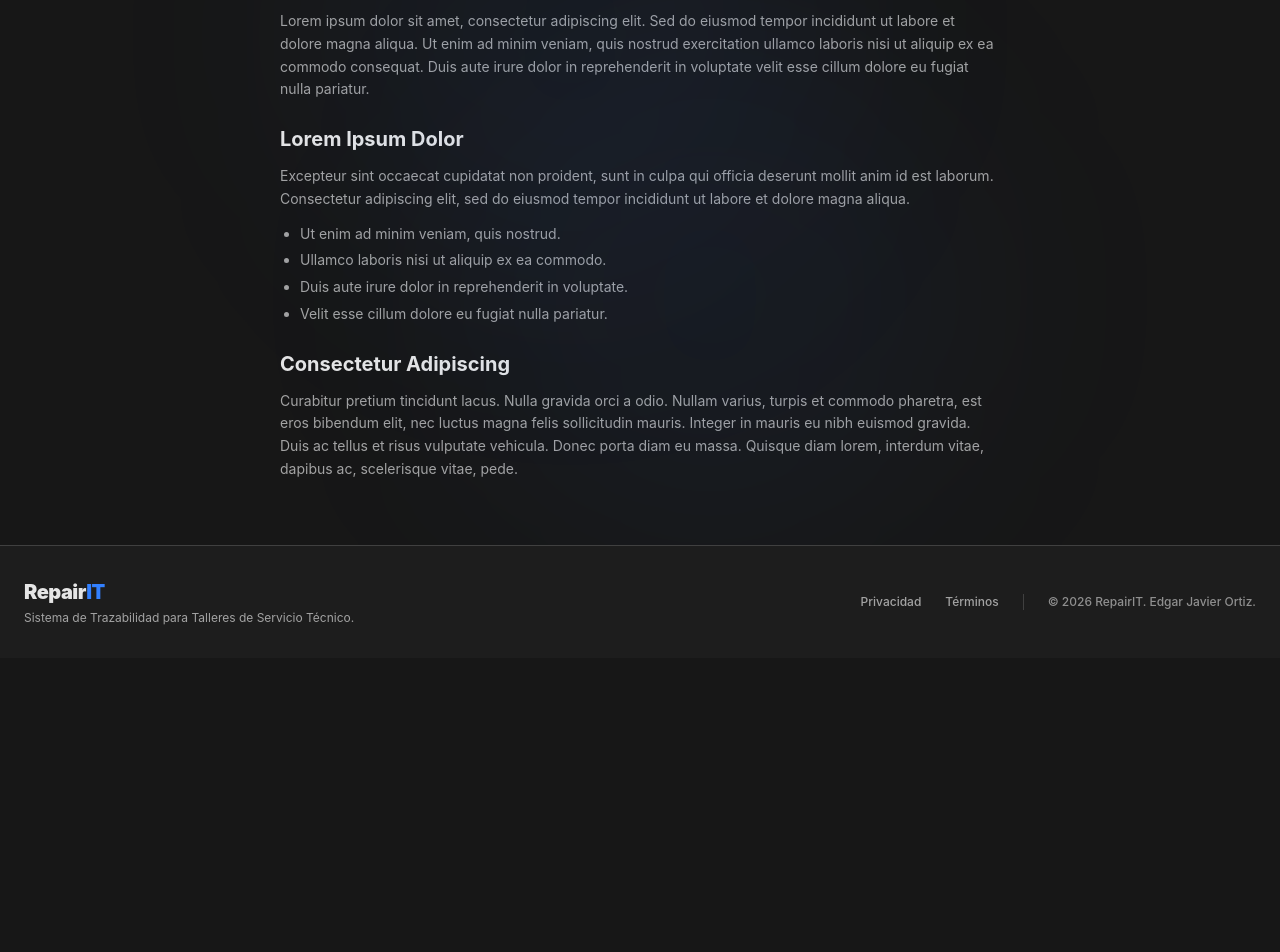
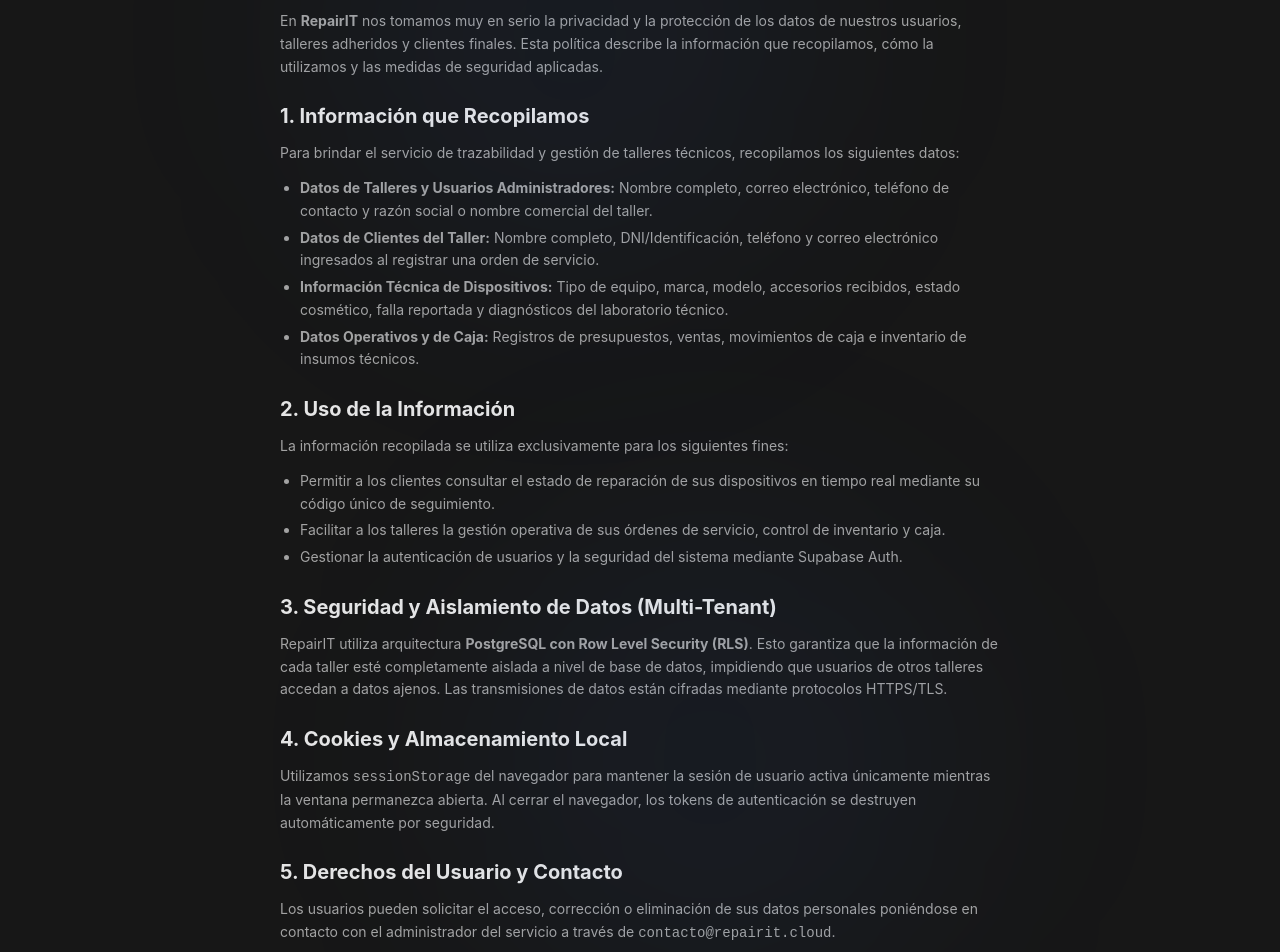
Before and after one commit to ejow78/TallerIII, a React (Vite) app in the folder frontend/: page /privacidad in a window 1280 px wide. Shown: the part 280-1232 px from the top of the page. Before the commit the page ends 938 px from the top, so only its background shows below. Built offline with nearby package versions, Linux system fonts and the light colour scheme; no server answers.

Commit message:
feat: placeholders genericos, politicas de privacidad y terminos de servicio redactados

```diff
--- a/frontend/src/views/admin/ClientsPage.jsx
+++ b/frontend/src/views/admin/ClientsPage.jsx
@@ -337,7 +337,7 @@
                     required
                     value={clientName}
                     onChange={(e) => setClientName(e.target.value)}
-                    placeholder="Edgar Ortiz"
+                    placeholder="Ej. Juan Pérez"
                     className="bg-background/85 border-border focus-visible:ring-1 focus-visible:ring-primary text-xs"
                   />
                 </div>
@@ -352,7 +352,7 @@
                       disabled={editingId !== null}
                       value={clientDni}
                       onChange={(e) => setClientDni(e.target.value)}
-                      placeholder="44.375.912"
+                      placeholder="Ej. 38.450.123"
                       className="bg-background/85 border-border focus-visible:ring-1 focus-visible:ring-primary text-xs font-mono disabled:opacity-60"
                     />
                   </div>
@@ -378,7 +378,7 @@
                     required
                     value={clientEmail}
                     onChange={(e) => setClientEmail(e.target.value)}
-                    placeholder="edgar@repairit.cloud"
+                    placeholder="cliente@ejemplo.com"
                     className="bg-background/85 border-border focus-visible:ring-1 focus-visible:ring-primary text-xs"
                   />
                 </div>
--- a/frontend/src/views/admin/NewOrderPage.jsx
+++ b/frontend/src/views/admin/NewOrderPage.jsx
@@ -122,7 +122,7 @@
                   required
                   value={clientName}
                   onChange={(e) => setClientName(e.target.value)}
-                  placeholder="Edgar Ortiz"
+                  placeholder="Ej. Juan Pérez"
                   className="bg-background/85 border-border focus-visible:ring-1 focus-visible:ring-primary text-xs"
                 />
               </div>
@@ -136,7 +136,7 @@
                     required
                     value={clientDni}
                     onChange={(e) => setClientDni(e.target.value)}
-                    placeholder="44.375.912"
+                    placeholder="Ej. 38.450.123"
                     className="bg-background/85 border-border focus-visible:ring-1 focus-visible:ring-primary text-xs font-mono"
                   />
                 </div>
@@ -162,7 +162,7 @@
                   required
                   value={clientEmail}
                   onChange={(e) => setClientEmail(e.target.value)}
-                  placeholder="edgar@repairit.cloud"
+                  placeholder="cliente@ejemplo.com"
                   className="bg-background/85 border-border focus-visible:ring-1 focus-visible:ring-primary text-xs"
                 />
               </div>
--- a/frontend/src/views/public/LandingPage.jsx
+++ b/frontend/src/views/public/LandingPage.jsx
@@ -433,7 +433,7 @@
                     required
                     value={contactName}
                     onChange={(e) => setContactName(e.target.value)}
-                    placeholder="Edgar Ortiz"
+                    placeholder="Ej. Juan Pérez"
                     className="bg-background/80 border-border focus-visible:ring-1 focus-visible:ring-primary text-sm"
                   />
                 </div>
@@ -445,7 +445,7 @@
                     required
                     value={contactEmail}
                     onChange={(e) => setContactEmail(e.target.value)}
-                    placeholder="edgar@repairit.cloud"
+                    placeholder="contacto@ejemplo.com"
                     className="bg-background/80 border-border focus-visible:ring-1 focus-visible:ring-primary text-sm"
                   />
                 </div>
--- a/frontend/src/views/public/PrivacyPage.jsx
+++ b/frontend/src/views/public/PrivacyPage.jsx
@@ -3,9 +3,8 @@
 import { Separator } from "@/components/ui/separator";
 
 export default function PrivacyPage() {
-  useEffect(() => {
-    document.title = "RepairIT - Políticas de Privacidad";
-  }, []);
+  document.title = "RepairIT - Políticas de Privacidad";
+
   return (
     <div className="flex-1 max-w-3xl w-full mx-auto px-6 py-16 space-y-8 animate-fade-in">
       <div className="space-y-3">
@@ -16,7 +15,7 @@
           Políticas de Privacidad
         </h1>
         <p className="text-xs text-muted-foreground font-mono">
-          Última actualización: 9 de Junio de 2026
+          Última actualización: 28 de Agosto de 2026
         </p>
       </div>
 
@@ -24,30 +23,62 @@
 
       <article className="prose prose-slate dark:prose-invert text-sm text-muted-foreground leading-relaxed space-y-6">
         <p>
-          Lorem ipsum dolor sit amet, consectetur adipiscing elit. Sed do eiusmod tempor incididunt ut labore et dolore magna aliqua. Ut enim ad minim veniam, quis nostrud exercitation ullamco laboris nisi ut aliquip ex ea commodo consequat. Duis aute irure dolor in reprehenderit in voluptate velit esse cillum dolore eu fugiat nulla pariatur.
+          En <strong>RepairIT</strong> nos tomamos muy en serio la privacidad y la protección de los datos de nuestros usuarios, talleres adheridos y clientes finales. Esta política describe la información que recopilamos, cómo la utilizamos y las medidas de seguridad aplicadas.
         </p>
 
         <div className="space-y-3">
           <h2 className="font-outfit text-xl font-bold text-foreground">
-            Lorem Ipsum Dolor
+            1. Información que Recopilamos
           </h2>
           <p>
-            Excepteur sint occaecat cupidatat non proident, sunt in culpa qui officia deserunt mollit anim id est laborum. Consectetur adipiscing elit, sed do eiusmod tempor incididunt ut labore et dolore magna aliqua.
+            Para brindar el servicio de trazabilidad y gestión de talleres técnicos, recopilamos los siguientes datos:
           </p>
           <ul className="list-disc pl-5 space-y-1">
-            <li>Ut enim ad minim veniam, quis nostrud.</li>
-            <li>Ullamco laboris nisi ut aliquip ex ea commodo.</li>
-            <li>Duis aute irure dolor in reprehenderit in voluptate.</li>
-            <li>Velit esse cillum dolore eu fugiat nulla pariatur.</li>
+            <li><strong>Datos de Talleres y Usuarios Administradores:</strong> Nombre completo, correo electrónico, teléfono de contacto y razón social o nombre comercial del taller.</li>
+            <li><strong>Datos de Clientes del Taller:</strong> Nombre completo, DNI/Identificación, teléfono y correo electrónico ingresados al registrar una orden de servicio.</li>
+            <li><strong>Información Técnica de Dispositivos:</strong> Tipo de equipo, marca, modelo, accesorios recibidos, estado cosmético, falla reportada y diagnósticos del laboratorio técnico.</li>
+            <li><strong>Datos Operativos y de Caja:</strong> Registros de presupuestos, ventas, movimientos de caja e inventario de insumos técnicos.</li>
           </ul>
         </div>
 
         <div className="space-y-3">
           <h2 className="font-outfit text-xl font-bold text-foreground">
-            Consectetur Adipiscing
+            2. Uso de la Información
           </h2>
           <p>
-            Curabitur pretium tincidunt lacus. Nulla gravida orci a odio. Nullam varius, turpis et commodo pharetra, est eros bibendum elit, nec luctus magna felis sollicitudin mauris. Integer in mauris eu nibh euismod gravida. Duis ac tellus et risus vulputate vehicula. Donec porta diam eu massa. Quisque diam lorem, interdum vitae, dapibus ac, scelerisque vitae, pede.
+            La información recopilada se utiliza exclusivamente para los siguientes fines:
+          </p>
+          <ul className="list-disc pl-5 space-y-1">
+            <li>Permitir a los clientes consultar el estado de reparación de sus dispositivos en tiempo real mediante su código único de seguimiento.</li>
+            <li>Facilitar a los talleres la gestión operativa de sus órdenes de servicio, control de inventario y caja.</li>
+            <li>Gestionar la autenticación de usuarios y la seguridad del sistema mediante Supabase Auth.</li>
+          </ul>
+        </div>
+
+        <div className="space-y-3">
+          <h2 className="font-outfit text-xl font-bold text-foreground">
+            3. Seguridad y Aislamiento de Datos (Multi-Tenant)
+          </h2>
+          <p>
+            RepairIT utiliza arquitectura <strong>PostgreSQL con Row Level Security (RLS)</strong>. Esto garantiza que la información de cada taller esté completamente aislada a nivel de base de datos, impidiendo que usuarios de otros talleres accedan a datos ajenos. Las transmisiones de datos están cifradas mediante protocolos HTTPS/TLS.
+          </p>
+        </div>
+
+        <div className="space-y-3">
+          <h2 className="font-outfit text-xl font-bold text-foreground">
+            4. Cookies y Almacenamiento Local
+          </h2>
+          <p>
+            Utilizamos <code>sessionStorage</code> del navegador para mantener la sesión de usuario activa únicamente mientras la ventana permanezca abierta. Al cerrar el navegador, los tokens de autenticación se destruyen automáticamente por seguridad.
+          </p>
+        </div>
+
+        <div className="space-y-3">
+          <h2 className="font-outfit text-xl font-bold text-foreground">
+            5. Derechos del Usuario y Contacto
+          </h2>
+          <p>
+            Los usuarios pueden solicitar el acceso, corrección o eliminación de sus datos personales poniéndose en contacto con el administrador del servicio a través de <code>contacto@repairit.cloud</code>.
           </p>
         </div>
       </article>
--- a/frontend/src/views/public/TermsPage.jsx
+++ b/frontend/src/views/public/TermsPage.jsx
@@ -3,9 +3,8 @@
 import { Separator } from "@/components/ui/separator";
 
 export default function TermsPage() {
-  useEffect(() => {
-    document.title = "RepairIT - Términos y Condiciones";
-  }, []);
+  document.title = "RepairIT - Términos de Servicio";
+
   return (
     <div className="flex-1 max-w-3xl w-full mx-auto px-6 py-16 space-y-8 animate-fade-in">
       <div className="space-y-3">
@@ -16,7 +15,7 @@
           Términos de Servicio
         </h1>
         <p className="text-xs text-muted-foreground font-mono">
-          Última actualización: 9 de Junio de 2026
+          Última actualización: 28 de Agosto de 2026
         </p>
       </div>
 
@@ -24,30 +23,51 @@
 
       <article className="prose prose-slate dark:prose-invert text-sm text-muted-foreground leading-relaxed space-y-6">
         <p>
-          Lorem ipsum dolor sit amet, consectetur adipiscing elit. Sed do eiusmod tempor incididunt ut labore et dolore magna aliqua. Ut enim ad minim veniam, quis nostrud exercitation ullamco laboris nisi ut aliquip ex ea commodo consequat. Duis aute irure dolor in reprehenderit in voluptate velit esse cillum dolore eu fugiat nulla pariatur.
+          Bienvenido a <strong>RepairIT</strong>. Al acceder o utilizar nuestra plataforma de gestión de talleres y trazabilidad de ordenes de servicio técnico, aceptas cumplir con los siguientes Términos de Servicio.
         </p>
 
         <div className="space-y-3">
           <h2 className="font-outfit text-xl font-bold text-foreground">
-            Lorem Ipsum Dolor
+            1. Descripción del Servicio
           </h2>
           <p>
-            Excepteur sint occaecat cupidatat non proident, sunt in culpa qui officia deserunt mollit anim id est laborum. Consectetur adipiscing elit, sed do eiusmod tempor incididunt ut labore et dolore magna aliqua.
+            RepairIT es una plataforma Software como Servicio (SaaS) diseñada para la administración integral de talleres de reparación técnica. Permite el control de órdenes de servicio, presupuestos, inventario de repuestos, arqueos de caja y consulta de seguimiento online para clientes finales.
           </p>
-          <ul className="list-disc pl-5 space-y-1">
-            <li>Ut enim ad minim veniam, quis nostrud.</li>
-            <li>Ullamco laboris nisi ut aliquip ex ea commodo.</li>
-            <li>Duis aute irure dolor in reprehenderit in voluptate.</li>
-            <li>Velit esse cillum dolore eu fugiat nulla pariatur.</li>
-          </ul>
         </div>
 
         <div className="space-y-3">
           <h2 className="font-outfit text-xl font-bold text-foreground">
-            Consectetur Adipiscing
+            2. Cuentas de Usuario y Seguridad
           </h2>
           <p>
-            Curabitur pretium tincidunt lacus. Nulla gravida orci a odio. Nullam varius, turpis et commodo pharetra, est eros bibendum elit, nec luctus magna felis sollicitudin mauris. Integer in mauris eu nibh euismod gravida. Duis ac tellus et risus vulputate vehicula. Donec porta diam eu massa. Quisque diam lorem, interdum vitae, dapibus ac, scelerisque vitae, pede.
+            Los talleres registrados son responsables de mantener la confidencialidad de sus credenciales de acceso. Cada usuario es responsable de todas las actividades operativas, cargas de presupuesto y cambios de estado ejecutados bajo su cuenta.
+          </p>
+        </div>
+
+        <div className="space-y-3">
+          <h2 className="font-outfit text-xl font-bold text-foreground">
+            3. Uso del Sistema de Seguimiento Online
+          </h2>
+          <p>
+            El código único de seguimiento generado por el sistema (ej. <code>RT-8K9M2P4X</code>) permite a los clientes consultar el avance técnico de su dispositivo. Los talleres se comprometen a cargar diagnósticos y presupuestos veraces en el sistema.
+          </p>
+        </div>
+
+        <div className="space-y-3">
+          <h2 className="font-outfit text-xl font-bold text-foreground">
+            4. Disponibilidad y Propiedad Intelectual
+          </h2>
+          <p>
+            RepairIT realiza esfuerzos continuos para garantizar una disponibilidad del 99.9% del servicio. El diseño, código fuente, marca y logotipos de RepairIT son propiedad exclusiva de la plataforma.
+          </p>
+        </div>
+
+        <div className="space-y-3">
+          <h2 className="font-outfit text-xl font-bold text-foreground">
+            5. Modificaciones de los Términos
+          </h2>
+          <p>
+            Nos reservamos el derecho de actualizar estos Términos de Servicio en cualquier momento. Las modificaciones entrarán en vigencia inmediatamente tras su publicación en <code>https://repairit.cloud/terminos</code>.
           </p>
         </div>
       </article>
```
